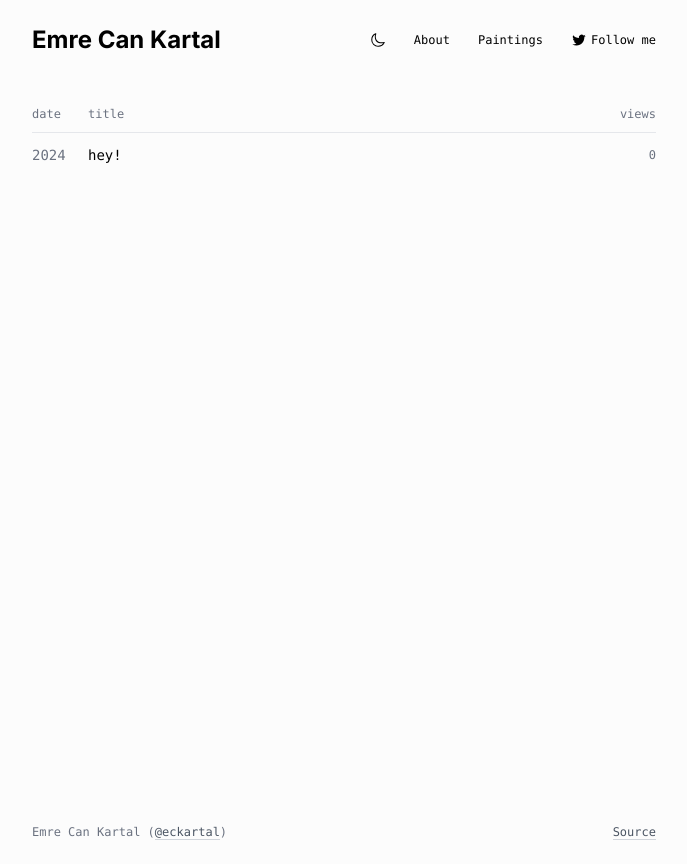
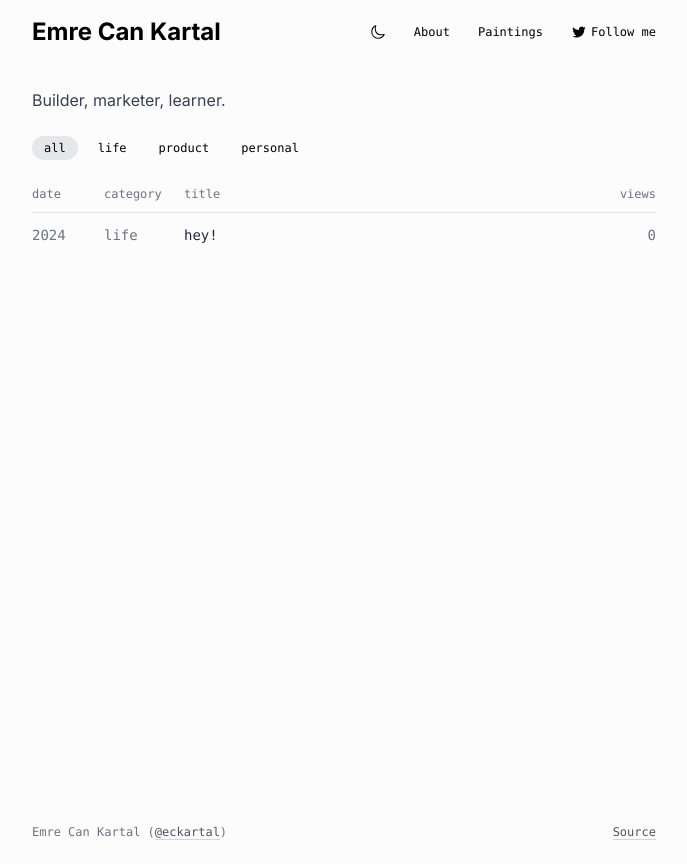
Before and after one commit to eckartal/emreckartal.com, a Next.js app: page / in a window 1280 px wide. Shown: the whole page, without its empty margins (296-983 px from the left). Built offline with nearby package versions, Linux system fonts and the light colour scheme; no server answers.

Commit message:
updated website

```diff
--- a/app/(post)/2024/hey/page.mdx
+++ b/app/(post)/2024/hey/page.mdx
@@ -1,10 +1,11 @@
 export const metadata = {
   title: 'hey!',
-  description: 'Welcome to my blog',
+  date: '2024-01-01',
   category: 'life',
   openGraph: {
     title: 'hey!',
     description: 'Welcome to my blog',
+    date: '2024-01-01',
     images: [{ url: '/og/hey' }]
   }
 }
@@ -16,6 +17,8 @@ export default function Page({ children }) {
     </article>
   );
 }
+
+![hey](/og/hey.jpg)
 
 > We are what we pretend to be, so we must be careful about what we pretend to be. - Kurt Vonnegut
 
--- a/app/(post)/client-layout.tsx
+++ b/app/(post)/client-layout.tsx
@@ -17,7 +17,7 @@ export function ClientLayout({
 }) {
   return (
     <MDXProvider components={components}>
-      <div className="max-w-4xl mx-auto px-4 pb-28 pt-24 sm:px-6 md:px-8">
+      <div className="max-w-4xl mx-auto px-4 pb-28 pt-1 sm:px-6 md:px-8">
         <Header posts={posts} />
         {children}
       </div>
--- a/app/(post)/header.tsx
+++ b/app/(post)/header.tsx
@@ -1,85 +1,87 @@
 "use client";
 
 import { useSelectedLayoutSegments } from "next/navigation";
-import { useEffect, useRef } from "react";
-import { ago } from "time-ago";
-import useSWR from "swr";
-import type { Post } from "@/app/get-posts";
 
-const fetcher = (url: string) => fetch(url).then(res => res.json());
+export type Post = {
+  id: string;
+  date: string;
+  title: string;
+  category?: string;
+  views: number;
+};
+
+function formatPostDate(date: string) {
+  try {
+    const [year, month, day] = date.split('-').map(num => parseInt(num, 10));
+    const dateObj = new Date(year, month - 1, day);
+    const monthName = dateObj.toLocaleString('en-US', { month: 'long' });
+    return `${monthName} ${day}, ${year}`;
+  } catch {
+    return date;
+  }
+}
+
+function formatRelativeTime(dateStr: string) {
+  try {
+    const [year, month, day] = dateStr.split('-').map(num => parseInt(num, 10));
+    const publishDate = new Date(year, month - 1, day);
+    const currentDate = new Date('2025-01-01T17:37:34+08:00');
+
+    const diff = currentDate.getTime() - publishDate.getTime();
+    const days = Math.floor(diff / (1000 * 60 * 60 * 24));
+
+    if (days === 0) return 'today';
+    if (days === 1) return 'yesterday';
+    if (days < 30) return `${days} days ago`;
+    if (days < 365) return `${Math.floor(days / 30)} months ago`;
+    return `${Math.floor(days / 365)} years ago`;
+  } catch {
+    return '';
+  }
+}
 
 export function Header({ posts }: { posts: Post[] }) {
   const segments = useSelectedLayoutSegments();
-  const initialPost = posts.find(
+  const post = posts.find(
     post => segments && post.id === segments[segments.length - 1]
   );
-  const { data: post, mutate } = useSWR(
-    `/api/view?id=${initialPost?.id ?? ""}`,
-    fetcher,
-    {
-      fallbackData: initialPost,
-      refreshInterval: 5000,
-    }
-  );
 
-  if (initialPost == null) return <></>;
+  if (!post) return null;
+
+  const { title, date, category, views } = post;
 
   return (
-    <>
-      <h1 className="text-2xl font-bold mb-1 dark:text-gray-100">
-        {post.title}
+    <div className="mb-8">
+      <h1 className="text-3xl font-bold mb-2 dark:text-gray-100">
+        {title}
       </h1>
-
-      <p className="font-mono flex text-xs text-gray-500 dark:text-gray-500">
-        <span className="flex-grow">
-          <span className="hidden md:inline">
-            <span>
-              <a
-                href="https://twitter.com/rauchg"
-                className="hover:text-gray-800 dark:hover:text-gray-400"
-                target="_blank"
-              >
-                @rauchg
-              </a>
-            </span>
-
-            <span className="mx-2">|</span>
-          </span>
-
-          <span suppressHydrationWarning={true}>
-            {post.date} ({ago(post.date, true)} ago)
-          </span>
-        </span>
-
-        <span className="pr-1.5">
-          <Views
-            id={post.id}
-            mutate={mutate}
-            defaultValue={post.viewsFormatted}
-          />
-        </span>
-      </p>
-    </>
+      <div className="font-mono text-xs text-gray-500 dark:text-gray-500">
+        <div className="flex items-center justify-between">
+          <div className="flex items-center gap-2">
+            <a
+              href="https://twitter.com/eckartal"
+              target="_blank"
+              rel="noopener noreferrer"
+              className="hover:text-gray-800 dark:hover:text-gray-400"
+            >
+              @eckartal
+            </a>
+            {category && (
+              <>
+                <span>•</span>
+                <span className="text-gray-700 dark:text-gray-300">
+                  {category}
+                </span>
+              </>
+            )}
+            <span>•</span>
+            <time dateTime={date} className="tabular-nums">
+              {formatPostDate(date)}
+            </time>
+          </div>
+          <div className="tabular-nums">{views} views</div>
+        </div>
+      </div>
+    </div>
   );
 }
-
-function Views({ id, mutate, defaultValue }) {
-  const views = defaultValue;
-  const didLogViewRef = useRef(false);
-
-  useEffect(() => {
-    if ("development" === process.env.NODE_ENV) return;
-    if (!didLogViewRef.current) {
-      const url = "/api/view?incr=1&id=" + encodeURIComponent(id);
-      fetch(url)
-        .then(res => res.json())
-        .then(obj => {
-          mutate(obj);
-        })
-        .catch(console.error);
-      didLogViewRef.current = true;
-    }
-  });
-
-  return <>{views != null ? <span>{views} views</span> : null}</>;
-}
--- a/app/api/view/route.ts
+++ b/app/api/view/route.ts
@@ -5,19 +5,19 @@ import { NextResponse } from "next/server";
 import type { NextRequest } from "next/server";
 
 export async function GET(req: NextRequest) {
+  try {
     const url = new URL(req.url);
     const id = url.searchParams.get("id") ?? null;
 
+    // Return all views if no ID is provided
     if (id === null) {
-    return NextResponse.json(
-      {
-        error: {
-          message: 'Missing "id" query',
-          code: "MISSING_ID",
-        },
-      },
-      { status: 400 }
-    );
+      const views = await redis.hgetall("views");
+      // Convert string values to numbers
+      const parsedViews = Object.entries(views || {}).reduce((acc, [key, value]) => {
+        acc[key] = Number(value) || 0;
+        return acc;
+      }, {} as Record<string, number>);
+      return NextResponse.json(parsedViews);
     }
 
     const post = postsData.posts.find(post => post.id === id);
@@ -42,11 +42,15 @@ export async function GET(req: NextRequest) {
         viewsFormatted: commaNumber(views),
       });
     } else {
-    const views = (await redis.hget("views", id)) ?? 0;
+      const views = Number(await redis.hget("views", id)) || 0;
       return NextResponse.json({
         ...post,
         views,
-      viewsFormatted: commaNumber(Number(views)),
+        viewsFormatted: commaNumber(views),
       });
     }
+  } catch (error) {
+    console.error('Error in view API:', error);
+    return NextResponse.json({ error: 'Internal server error' }, { status: 500 });
   }
+}
--- a/app/layout.tsx
+++ b/app/layout.tsx
@@ -43,7 +43,7 @@ export default function RootLayout({
     >
 
       <body className="dark:text-gray-100 max-w-2xl m-auto">
-        <main className="p-6 pt-3 md:pt-6 min-h-screen">
+        <main className="p-6 pt-2 md:pt-4 min-h-screen">
           <Header />
           {children}
         </main>
--- a/app/page.tsx
+++ b/app/page.tsx
@@ -5,5 +5,12 @@ export const revalidate = 60;
 
 export default async function Home() {
   const posts = await getPosts();
-  return <Posts posts={posts} />;
+  return (
+    <div>
+      <p className="text-gray-700 dark:text-gray-300 text-base mb-6">
+        Builder, marketer, learner.
+      </p>
+      <Posts posts={posts} />
+    </div>
+  );
 }
--- a/app/posts.tsx
+++ b/app/posts.tsx
@@ -6,15 +6,34 @@ import { Suspense } from "react";
 import useSWR from "swr";
 
 type SortSetting = ["date" | "views", "desc" | "asc"];
+const CATEGORIES = ["all", "life", "product", "personal"] as const;
+type Category = typeof CATEGORIES[number];
 
 const fetcher = (url: string) => fetch(url).then(res => res.json());
 
 export function Posts({ posts: initialPosts }) {
   const [sort, setSort] = useState<SortSetting>(["date", "desc"]);
+  const [selectedCategory, setSelectedCategory] = useState<Category>("all");
   const { data: posts } = useSWR("/api/posts", fetcher, {
     fallbackData: initialPosts,
     refreshInterval: 5000,
   });
+
+  const filteredAndSortedPosts = useMemo(() => {
+    let filtered = posts;
+    if (selectedCategory !== "all") {
+      filtered = posts.filter(post => post.category === selectedCategory);
+    }
+    return [...filtered].sort((a, b) => {
+      if (sort[0] === "date") {
+        return sort[1] === "desc"
+          ? new Date(b.date).getTime() - new Date(a.date).getTime()
+          : new Date(a.date).getTime() - new Date(b.date).getTime();
+      } else {
+        return sort[1] === "desc" ? b.views - a.views : a.views - b.views;
+      }
+    });
+  }, [posts, sort, selectedCategory]);
 
   function sortDate() {
     setSort(sort => [
@@ -33,10 +52,28 @@ export function Posts({ posts: initialPosts }) {
   return (
     <Suspense fallback={null}>
       <main className="max-w-2xl font-mono m-auto mb-10 text-sm">
-        <header className="text-gray-500 dark:text-gray-600 flex items-center text-xs">
+        <div className="mb-4 flex gap-2">
+          {CATEGORIES.map(category => (
+            <button
+              key={category}
+              onClick={() => setSelectedCategory(category)}
+              className={`px-3 py-1 rounded-full text-xs transition-colors ${
+                selectedCategory === category
+                  ? "bg-gray-200 dark:bg-gray-800"
+                  : "hover:bg-gray-100 dark:hover:bg-gray-900"
+              }`}
+            >
+              {category}
+            </button>
+          ))}
+        </div>
+
+        <div className="border-b border-gray-200 dark:border-[#313131]">
+          <div className="flex items-center text-xs text-gray-500 dark:text-gray-600 h-9">
+            <div className="w-14">
               <button
                 onClick={sortDate}
-            className={`w-12 h-9 text-left  ${
+                className={`text-left ${
                   sort[0] === "date" && sort[1] !== "desc"
                     ? "text-gray-700 dark:text-gray-400"
                     : ""
@@ -45,89 +82,54 @@ export function Posts({ posts: initialPosts }) {
                 date
                 {sort[0] === "date" && sort[1] === "asc" && "↑"}
               </button>
-          <span className="grow pl-2">title</span>
+            </div>
+            <div className="w-16 ml-4">category</div>
+            <div className="grow ml-4">title</div>
+            <div className="w-12 text-right">
               <button
                 onClick={sortViews}
-            className={`
-                  h-9
-                  pl-4
-                  ${
-                    sort[0] === "views"
-                      ? "text-gray-700 dark:text-gray-400"
-                      : ""
-                  }
-                `}
+                className={sort[0] === "views" ? "text-gray-700 dark:text-gray-400" : ""}
               >
                 views
                 {sort[0] === "views" ? (sort[1] === "asc" ? "↑" : "↓") : ""}
               </button>
-        </header>
+            </div>
+          </div>
+        </div>
 
-        <List posts={posts} sort={sort} />
+        <ul className="divide-y divide-gray-200 dark:divide-[#313131]">
+          {filteredAndSortedPosts.map(post => (
+            <li key={post.id} className="group hover:bg-gray-100 dark:hover:bg-[#242424]">
+              <div className="flex items-center py-3">
+                <div className="w-14 text-gray-500">
+                  {post.date.split('-')[0]}
+                </div>
+                <div className="w-16 ml-4 text-gray-500">
+                  <button
+                    onClick={() => setSelectedCategory(post.category as Category)}
+                    className="hover:text-gray-800 dark:hover:text-gray-400"
+                  >
+                    {post.category}
+                  </button>
+                </div>
+                <Link
+                  href={`/${new Date(post.date).getFullYear()}/${post.id}`}
+                  className="grow ml-4 text-gray-800 dark:text-gray-300 hover:underline"
+                >
+                  {post.title}
+                </Link>
+                <div className="w-12 text-right text-gray-500 tabular-nums ml-4">
+                  {post.views}
+                </div>
+              </div>
+            </li>
+          ))}
+        </ul>
       </main>
     </Suspense>
   );
 }
 
-function List({ posts, sort }) {
-  // sort can be ["date", "desc"] or ["views", "desc"] for example
-  const sortedPosts = useMemo(() => {
-    const [sortKey, sortDirection] = sort;
-    return [...posts].sort((a, b) => {
-      if (sortKey === "date") {
-        return sortDirection === "desc"
-          ? new Date(b.date).getTime() - new Date(a.date).getTime()
-          : new Date(a.date).getTime() - new Date(b.date).getTime();
-      } else {
-        return sortDirection === "desc" ? b.views - a.views : a.views - b.views;
+function getYear(date: string) {
+  return date.split("-")[0];
 }
-    });
-  }, [posts, sort]);
-
-  return (
-    <ul>
-      {sortedPosts.map((post, i: number) => {
-        const year = getYear(post.date);
-        const firstOfYear =
-          !sortedPosts[i - 1] || getYear(sortedPosts[i - 1].date) !== year;
-        const lastOfYear =
-          !sortedPosts[i + 1] || getYear(sortedPosts[i + 1].date) !== year;
-
-        return (
-          <li key={post.id}>
-            <Link href={`/${new Date(post.date).getFullYear()}/${post.id}`}>
-              <span
-                className={`flex transition-[background-color] hover:bg-gray-100 dark:hover:bg-[#242424] active:bg-gray-200 dark:active:bg-[#222] border-y border-gray-200 dark:border-[#313131]
-                ${!firstOfYear ? "border-t-0" : ""}
-                ${lastOfYear ? "border-b-0" : ""}
-              `}
-              >
-                <span
-                  className={`py-3 flex grow items-center ${
-                    !firstOfYear ? "ml-14" : ""
-                  }`}
-                >
-                  {firstOfYear && (
-                    <span className="w-14 inline-block self-start shrink-0 text-gray-500 dark:text-gray-500">
-                      {year}
-                    </span>
-                  )}
-
-                  <span className="grow dark:text-gray-100">{post.title}</span>
-
-                  <span className="text-gray-500 dark:text-gray-500 text-xs">
-                    {post.viewsFormatted}
-                  </span>
-                </span>
-              </span>
-            </Link>
-          </li>
-        );
-      })}
-    </ul>
-  );
-}
-
-function getYear(date: string) {
-  return new Date(date).getFullYear();
-}
--- a/next.config.js
+++ b/next.config.js
@@ -36,7 +36,7 @@ module.exports = withMDX({
   headers() {
     return [
       {
-        source: "/images/rauchg-3d4cecf.jpg",
+        source: "/images/eckartal-profile.jpg",
         headers: [
           {
             key: "cache-control",
@@ -46,7 +46,7 @@ module.exports = withMDX({
       },
     ];
   },
-  redirects() {
+  async redirects() {
     return [
       {
         source: "/essays/:nested*",
@@ -55,7 +55,7 @@ module.exports = withMDX({
       },
       {
         source: "/slackin/:nested*",
-        destination: "https://github.com/rauchg/slackin",
+        destination: "https://github.com/eckartal/slackin",
         permanent: true,
       },
     ];
```
Also changed, not shown: app/bio.tsx (added, +18 -0 lines), app/get-posts.ts (+20 -7 lines), public/og/hey.jpg (added). Lines whose indentation alone changed are shown as unchanged.
